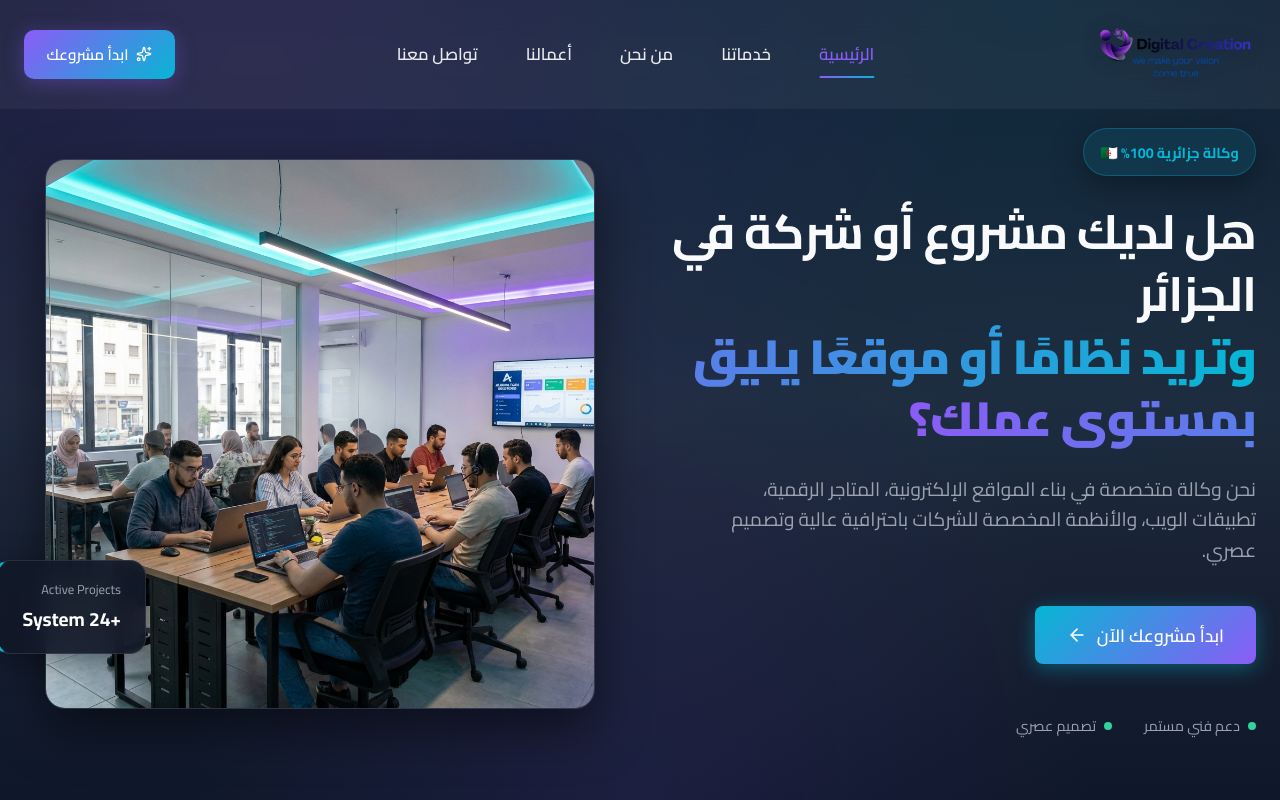
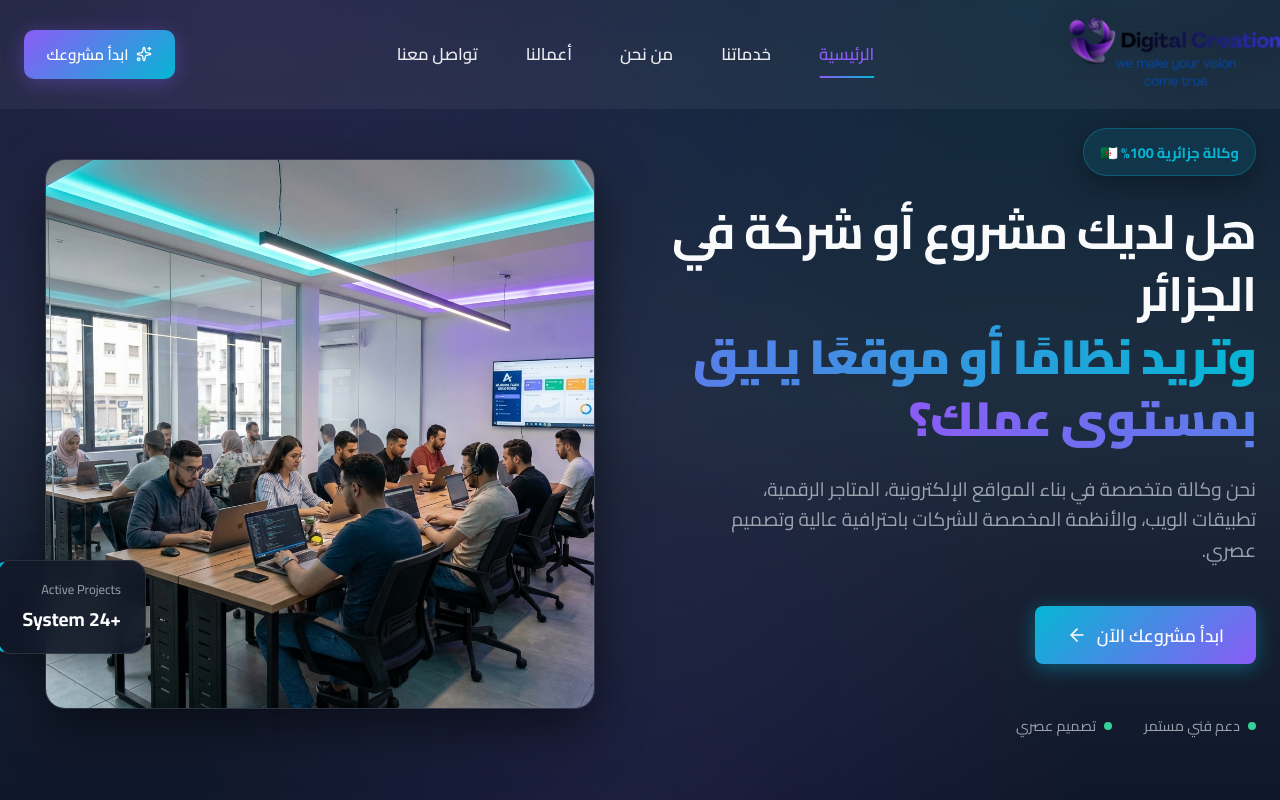
Before and after one commit to DMR-7-1/digital-creation-agency, a React (Vite) app: page / in a window 1280 px wide. Shown: the top 800 px of the page. Built offline with nearby package versions, Linux system fonts and the light colour scheme.

Commit message:
Polish: Increased Desktop Navbar Logo Size (Scale 1.4)

```diff
--- a/src/components/Navbar.jsx
+++ b/src/components/Navbar.jsx
@@ -134,7 +134,9 @@ const Navbar = () => {
                 transition: 'all 0.4s ease',
                 filter: 'drop-shadow(0 2px 10px rgba(0, 0, 0, 0.15))',
                 marginTop: '-40px',
-                marginBottom: '-40px'
+                marginBottom: '-40px',
+                transform: 'scale(1.4)', // Make logo bigger without affecting layout frame
+                transformOrigin: 'center'
               }}
             />
           </Link>
```
